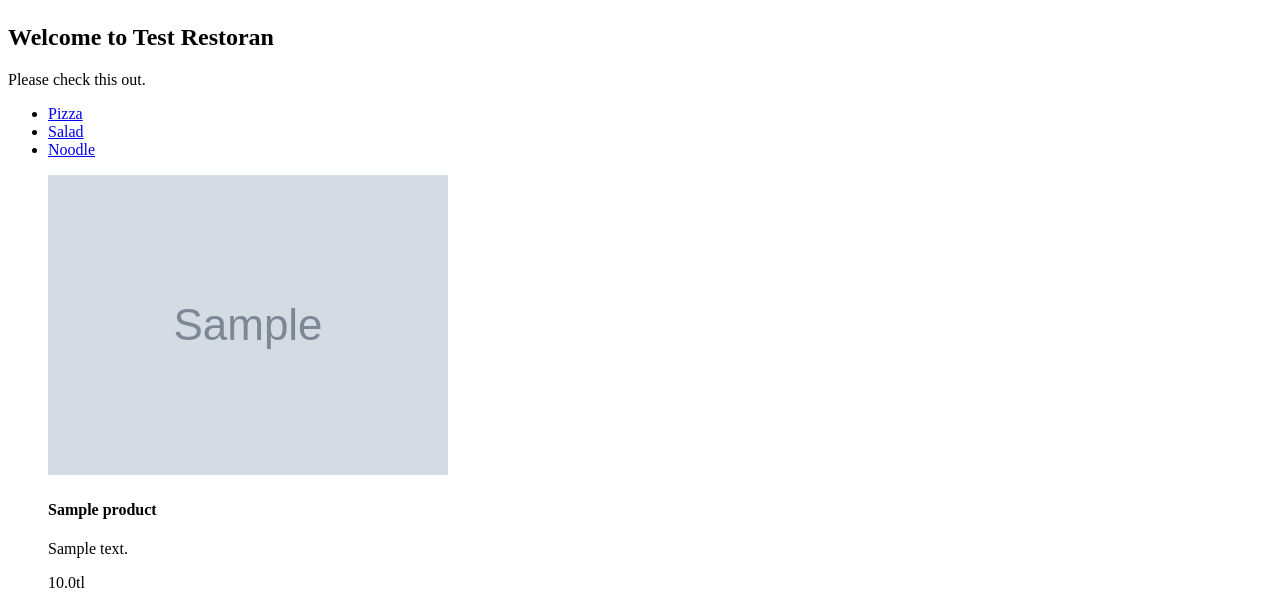
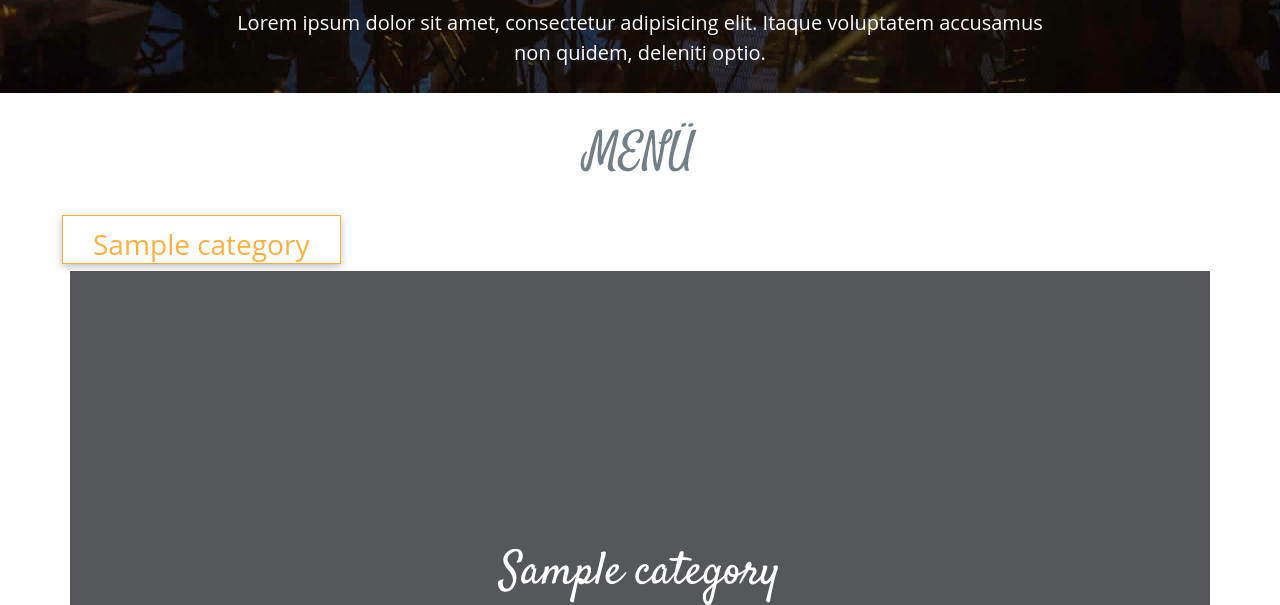
Before and after one commit to daurenotarbai/online_menu, a Django app: template templates/menu/menu5.html in a window 1280 px wide. Shown: the part 408-1013 px from the top of the page. Run offline with Django 4.2, Linux system fonts and the light colour scheme; the template is opened without the code that fills it: values that come from a table or form of the project are taken from there, others are empty; tables that the repository leaves empty hold one stand-in row (values such as "Sample post"); grey boxes marked "Sample" are stand-in pictures; some libraries are stand-ins or nearby versions; some web fonts are replaced.

Commit message:
changed colors

```diff
--- a/menu_app/views.py
+++ b/menu_app/views.py
@@ -17,8 +17,10 @@
     context_object_name = "restaurant"
 
     def get_context_data(self, **kwargs):
-        if kwargs.get('object').slug in ['bybrothers', 'almahanym']:
+        if kwargs.get('object').slug == 'bybrothers':
             self.template_name = 'menu/menu4.html'
+        if kwargs.get('object').slug == 'almahanym':
+            self.template_name = 'menu/menu5.html'
 
         context = super(MenuView, self).get_context_data(**kwargs)
         context['form_login'] = UserLoginForm(self.request.POST or None)
--- a/templates/menu/menu5.html
+++ b/templates/menu/menu5.html
@@ -1,229 +1,117 @@
+{% extends "menu/base.html" %}
+{% load str_replace %}
 {% load static %}
-<!DOCTYPE html>
-<html>
+{% block title %}
+ Menü {{ restaurant.name }}
+{% endblock title%}
+{% block content%}
+<style>
 
-<head>
-	<meta charset="UTF-8" />
-    <meta name="viewport" content="width=device-width, initial-scale=1.0" />
-    <meta http-equiv="X-UA-Compatible" content="ie=edge" />
-    <title>Simple House Template</title>
-    <link href="https://fonts.googleapis.com/css?family=Open+Sans:400" rel="stylesheet" />
-	<link rel="stylesheet" type="text/css" href="{% static 'css/templatemo-style.css' %}"  />
-</head>
-<!--
+.menu-restaurant .menu-title {
+color: #FFB03B;
+}
+.menu-list .container .marb-35 .row .header-h{
+    color: #FFB03B !important;
+}
+.navbar-default .navbar-toggle .icon-bar{
+ background-color:#FFB03B !important;
+ }
+.scrollToTop {
+ background-color: #FFB03B;
+ border: 2px solid #FFB03B;
+}
+.btn-round{
+ background-color: #FFB03B;
+ border-color: #FFB03B;
+}
+.category-btn{
+ display: block;
+ width: 100%;
+ height: 49px;
+ border: #FFB03B 1px solid;
+ color: #FFB03B;
+ font-size: 18px;
+ box-shadow: rgba(0, 0, 0, 0.24) 0px 3px 8px;
+ padding: 7px
+}
+.category-btns{
+    padding: 7px;
+}
+    </style>
+  <!-- menu -->
+  <section id="menu-list" class="section-padding">
+    <div class="container">
+      <div class="row">
+        <div class="col-md-12 text-center marb-35">
+          <h1 class="header-h"></h1>
+          <h2 class="header-h">MENÜ</h2>
+{#          <p class="header-p">Lorem ipsum dolor sit amet,  </p>#}
+        </div>
+      <div class="text-center">
+      {% for category in restaurant.category.all %}
+          <style>
+          .category-btn-{% if category.name|length > 13%}{{ category.id }}{% endif %}{
+              font-size: 3.5vmin;
+            }
+          </style>
+       <div class="col-md-3 col-sm-4 col-xs-6 category-btns">
+          <a href="#category_{{ category.id }}" class="category-btn category-btn-{{ category.id }}">{{ category.name }}</a>
+       </div>
+      {% endfor %}
+      {% if user.is_authenticated %}
+        <div class="col-md-3 col-sm-4 col-xs-6 category-btns">
+           <button type="submit" data-toggle="modal" data-target="#CategoryModal_{{ restaurant.id }}" class="btn btn-adding-category category-btn"><i class="fa fa-pencil-square-o" aria-hidden="true"></i></button>
+        </div>
+        <div class="col-md-3 col-sm-4 col-xs-6 category-btns">
+           <button type="submit" data-toggle="modal" data-target="#AddingCategoryModal_{{ restaurant.id }}" class="btn btn-adding-category category-btn"><i class="fa fa-plus" aria-hidden="true"></i></button>
+        </div>
+      {% endif %}
+      </div>
 
-Simple House
 
-https://templatemo.com/tm-539-simple-house
+        <div id="menu-wrapper">
+          {% for category in restaurant.category.all %}
+              <!-- Start slider  -->
+          <div class="container">
 
--->
-<body>
+              <div class="category-img-block" id="category_{{ category.id }}">
+                  {% if category.img %}<img src="{{ category.img.url }}" alt="img">{% endif %}
+                    <div class="category-img-block-content">
+                        <h2 class="header-h">{{ category.name }}</h2>
+{#                        <h2 class="" style="color: #305B89 !important;" >MENÜ</h2>#}
+                    </div>
+              </div>
 
-	<div class="container">
-	<!-- Top box -->
-		<!-- Logo & Site Name -->
-		<div class="placeholder">
-			<div class="parallax-window" data-parallax="scroll" style="background-image: url({% static 'img/simple-house-01.jpg' %})">
-				<div class="tm-header">
-					<div class="row tm-header-inner">
-						<div class="col-md-6 col-12">
-							<img src="{% static 'img/simple-house-logo.png' %}" alt="Logo" class="tm-site-logo" />
-							<div class="tm-site-text-box">
-								<h1 class="tm-site-title">Test Restoran</h1>
-								<h6 class="tm-site-description">new restaurant template</h6>
-							</div>
-						</div>
-					</div>
-				</div>
-			</div>
-		</div>
+          </div>
+          <!-- End slider  -->
 
-		<main>
-			<header class="row tm-welcome-section">
-				<h2 class="col-12 text-center tm-section-title">Welcome to Test Restoran</h2>
-				<p class="col-12 text-center">Please check this out.</p>
-			</header>
+          {% for product in category.product.all %}
+          <div class="{{ category.name | str_replace }} menu-restaurant">
+            {% if user.is_authenticated %}
+              <div class="actions">
+                    <div  class="dropdown">
+                      <i onclick="myFunction(this)" class="dropbtn fas fa-ellipsis-h action"></i>
+                      <div id="" class="myDropdown dropdown-content">
+                        <a href="{% url 'update_product_status' product.id %}">{% if product.is_active %}<i class="far fa-square"></i> {% else %}<i class="fas fa-check-square"></i> {% endif %}Kullanım dışı</a>
+                        <a data-toggle="modal" class="btn btn-category-actions" data-target="#UpdatingProductModal_{{product.id}}"><i class="fa fa-pencil-square-o action" aria-hidden="true" ></i> Güncelleme</a>
+                        <a data-toggle="modal" class="btn btn-category-actions" data-target="#DeletingProductModal_{{product.id}}"><i class="fa fa-trash action"  aria-hidden="true"></i> Sil</a>
+                      </div>
+                    </div>
+              </div>
+              {% endif %}
+            <span class="clearfix">
+              <a class="btn menu-title {% if product.is_active == False %} menu-title-danger {% endif %}" data-toggle="modal" type="button" data-target="#product_detail_{{product.id}}">{{ product.name }}</a>
+              <span style="left: 166px; right: 44px;" class="menu-line"></span>
+              <span class="menu-price">{{ product.price|floatformat }}TL</span>
+            </span>
+            {% if product.description %}<span class="menu-subtitle">{{ product.description }}</span> {% endif %}
+          </div>
+          {% endfor %}
+          {% endfor %}
+        </div>
+      </div>
+    </div>
+  </section>
+  <!--/ menu -->
 
-			<div class="tm-paging-links">
-				<nav>
-					<ul>
-						<li class="tm-paging-item"><a href="#" class="tm-paging-link active">Pizza</a></li>
-						<li class="tm-paging-item"><a href="#" class="tm-paging-link">Salad</a></li>
-						<li class="tm-paging-item"><a href="#" class="tm-paging-link">Noodle</a></li>
-					</ul>
-				</nav>
-			</div>
-
-			<!-- Gallery -->
-			<div class="row tm-gallery">
-				<!-- gallery page 1 -->
-				<div id="tm-gallery-page-pizza" class="tm-gallery-page">
-                    {% for product in products %}
-                        <article class="col-lg-3 col-md-4 col-sm-6 col-12 tm-gallery-item">
-                            <figure>
-                                <img src="{{ product.img.url }}" alt="Image" class="img-fluid tm-gallery-img" />
-                                <figcaption>
-                                    <h4 class="tm-gallery-title">{{ product.name }}</h4>
-                                    <p class="tm-gallery-description">{{ product.description }}</p>
-                                    <p class="tm-gallery-price">{{ product.price }}tl</p>
-                                </figcaption>
-                            </figure>
-                        </article>
-                    {% endfor %}
-				</div> <!-- gallery page 1 -->
-
-				<!-- gallery page 2 -->
-				<div id="tm-gallery-page-salad" class="tm-gallery-page hidden">
-					<article class="col-lg-3 col-md-4 col-sm-6 col-12 tm-gallery-item">
-						<figure>
-							<img src="img/gallery/04.jpg" alt="Image" class="img-fluid tm-gallery-img" />
-							<figcaption>
-								<h4 class="tm-gallery-title">Salad Menu One</h4>
-								<p class="tm-gallery-description">Proin eu velit egestas, viverra sapien eget, consequat nunc. Vestibulum tristique</p>
-								<p class="tm-gallery-price">$25</p>
-							</figcaption>
-						</figure>
-					</article>
-					<article class="col-lg-3 col-md-4 col-sm-6 col-12 tm-gallery-item">
-						<figure>
-							<img src="img/gallery/03.jpg" alt="Image" class="img-fluid tm-gallery-img" />
-							<figcaption>
-								<h4 class="tm-gallery-title">Second Title Salad</h4>
-								<p class="tm-gallery-description">Proin eu velit egestas, viverra sapien eget, consequat nunc. Vestibulum tristique</p>
-								<p class="tm-gallery-price">$30</p>
-							</figcaption>
-						</figure>
-					</article>
-					<article class="col-lg-3 col-md-4 col-sm-6 col-12 tm-gallery-item">
-						<figure>
-							<img src="img/gallery/05.jpg" alt="Image" class="img-fluid tm-gallery-img" />
-							<figcaption>
-								<h4 class="tm-gallery-title">Third Salad Item</h4>
-								<p class="tm-gallery-description">Proin eu velit egestas, viverra sapien eget, consequat nunc. Vestibulum tristique</p>
-								<p class="tm-gallery-price">$45</p>
-							</figcaption>
-						</figure>
-					</article>
-					<article class="col-lg-3 col-md-4 col-sm-6 col-12 tm-gallery-item">
-						<figure>
-							<img src="img/gallery/01.jpg" alt="Image" class="img-fluid tm-gallery-img" />
-							<figcaption>
-								<h4 class="tm-gallery-title">Superior Salad</h4>
-								<p class="tm-gallery-description">Proin eu velit egestas, viverra sapien eget, consequat nunc. Vestibulum tristique</p>
-								<p class="tm-gallery-price">$50</p>
-							</figcaption>
-						</figure>
-					</article>
-					<article class="col-lg-3 col-md-4 col-sm-6 col-12 tm-gallery-item">
-						<figure>
-							<img src="img/gallery/08.jpg" alt="Image" class="img-fluid tm-gallery-img" />
-							<figcaption>
-								<h4 class="tm-gallery-title">Sed ultricies dui</h4>
-								<p class="tm-gallery-description">Proin eu velit egestas, viverra sapien eget, consequat nunc. Vestibulum tristique</p>
-								<p class="tm-gallery-price">$55 / $60</p>
-							</figcaption>
-						</figure>
-					</article>
-					<article class="col-lg-3 col-md-4 col-sm-6 col-12 tm-gallery-item">
-						<figure>
-							<img src="img/gallery/07.jpg" alt="Image" class="img-fluid tm-gallery-img" />
-							<figcaption>
-								<h4 class="tm-gallery-title">Maecenas eget justo</h4>
-								<p class="tm-gallery-description">Proin eu velit egestas, viverra sapien eget, consequat nunc. Vestibulum tristique</p>
-								<p class="tm-gallery-price">$75</p>
-							</figcaption>
-						</figure>
-					</article>
-				</div> <!-- gallery page 2 -->
-
-				<!-- gallery page 3 -->
-				<div id="tm-gallery-page-noodle" class="tm-gallery-page hidden">
-					<article class="col-lg-3 col-md-4 col-sm-6 col-12 tm-gallery-item">
-						<figure>
-							<img src="img/gallery/08.jpg" alt="Image" class="img-fluid tm-gallery-img" />
-							<figcaption>
-								<h4 class="tm-gallery-title">Noodle One</h4>
-								<p class="tm-gallery-description">Orci varius natoque penatibus et magnis dis parturient montes, nascetur ridiculus mus.</p>
-								<p class="tm-gallery-price">$12.50</p>
-							</figcaption>
-						</figure>
-					</article>
-					<article class="col-lg-3 col-md-4 col-sm-6 col-12 tm-gallery-item">
-						<figure>
-							<img src="img/gallery/07.jpg" alt="Image" class="img-fluid tm-gallery-img" />
-							<figcaption>
-								<h4 class="tm-gallery-title">Noodle Second</h4>
-								<p class="tm-gallery-description">Orci varius natoque penatibus et magnis dis parturient montes, nascetur ridiculus mus.</p>
-								<p class="tm-gallery-price">$15.50</p>
-							</figcaption>
-						</figure>
-					</article>
-					<article class="col-lg-3 col-md-4 col-sm-6 col-12 tm-gallery-item">
-						<figure>
-							<img src="img/gallery/06.jpg" alt="Image" class="img-fluid tm-gallery-img" />
-							<figcaption>
-								<h4 class="tm-gallery-title">Third Soft Noodle</h4>
-								<p class="tm-gallery-description">Orci varius natoque penatibus et magnis dis parturient montes, nascetur ridiculus mus.</p>
-								<p class="tm-gallery-price">$20.50</p>
-							</figcaption>
-						</figure>
-					</article>
-					<article class="col-lg-3 col-md-4 col-sm-6 col-12 tm-gallery-item">
-						<figure>
-							<img src="img/gallery/05.jpg" alt="Image" class="img-fluid tm-gallery-img" />
-							<figcaption>
-								<h4 class="tm-gallery-title">Aliquam sagittis</h4>
-								<p class="tm-gallery-description">Orci varius natoque penatibus et magnis dis parturient montes, nascetur ridiculus mus.</p>
-								<p class="tm-gallery-price">$30.25</p>
-							</figcaption>
-						</figure>
-					</article>
-					<article class="col-lg-3 col-md-4 col-sm-6 col-12 tm-gallery-item">
-						<figure>
-							<img src="img/gallery/04.jpg" alt="Image" class="img-fluid tm-gallery-img" />
-							<figcaption>
-								<h4 class="tm-gallery-title">Maecenas eget justo</h4>
-								<p class="tm-gallery-description">Orci varius natoque penatibus et magnis dis parturient montes, nascetur ridiculus mus.</p>
-								<p class="tm-gallery-price">$35.50</p>
-							</figcaption>
-						</figure>
-					</article>
-					<article class="col-lg-3 col-md-4 col-sm-6 col-12 tm-gallery-item">
-						<figure>
-							<img src="img/gallery/03.jpg" alt="Image" class="img-fluid tm-gallery-img" />
-							<figcaption>
-								<h4 class="tm-gallery-title">Quisque et felis eros</h4>
-								<p class="tm-gallery-description">Orci varius natoque penatibus et magnis dis parturient montes, nascetur ridiculus mus.</p>
-								<p class="tm-gallery-price">$40.50</p>
-							</figcaption>
-						</figure>
-					</article>
-
-				</div> <!-- gallery page 3 -->
-			</div>
-		</main>
-
-		<footer class="tm-footer text-center">
-			<p>Copyright &copy; 2020 Simple House
-
-            | Design: <a rel="nofollow" href="https://templatemo.com">TemplateMo</a></p>
-		</footer>
-	</div>
-	<script src="js/jquery.min.js"></script>
-	<script src="js/parallax.min.js"></script>
-	<script>
-		$(document).ready(function(){
-			// Handle click on paging links
-			$('.tm-paging-link').click(function(e){
-				e.preventDefault();
-
-				var page = $(this).text().toLowerCase();
-				$('.tm-gallery-page').addClass('hidden');
-				$('#tm-gallery-page-' + page).removeClass('hidden');
-				$('.tm-paging-link').removeClass('active');
-				$(this).addClass("active");
-			});
-		});
-	</script>
-</body>
-</html>
+{% endblock content%}
```
